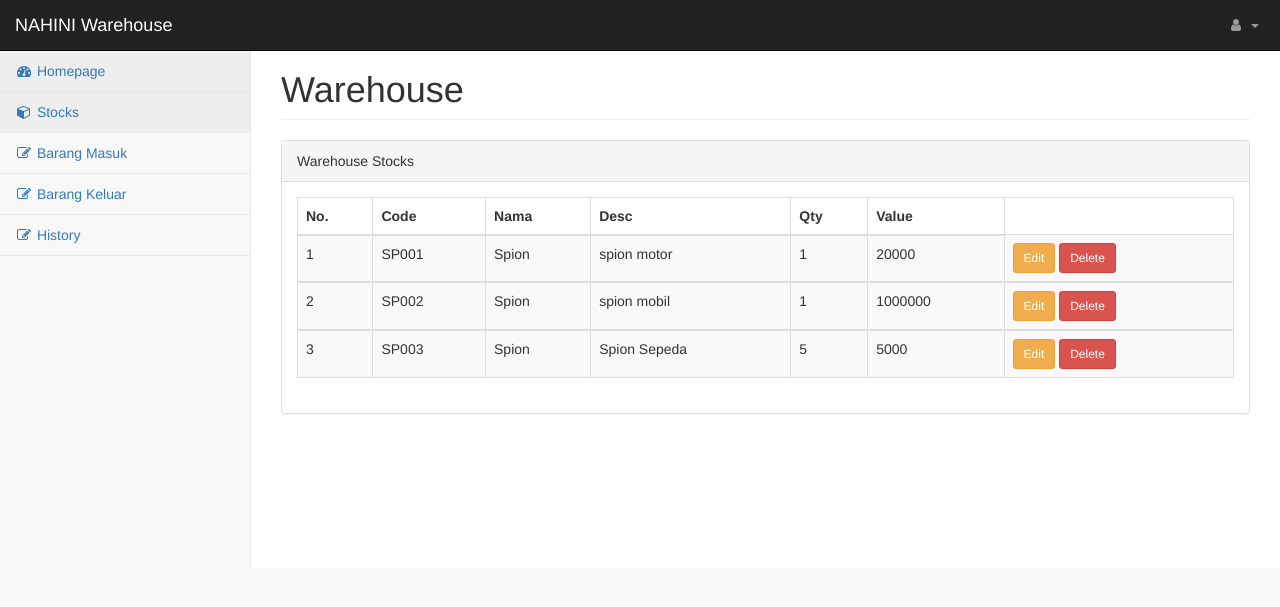
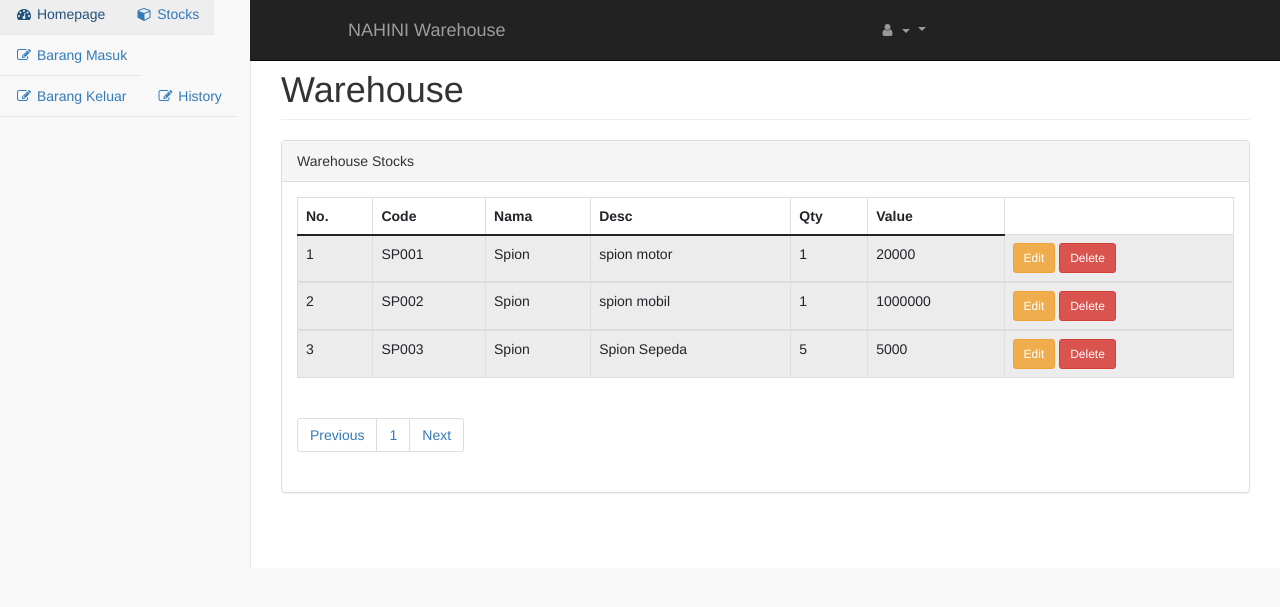
Before and after one commit to Apandex/Webwarehouse, a PHP site: page /pages/stocks.php in a window 1280 px wide. Shown: the top 607 px of the page. Run offline with PHP 8.4, Linux system fonts and the light colour scheme; data comes from the database, SQL or seed files in the repository; some libraries are stand-ins or nearby versions.

Commit message:
pagination

```diff
--- a/pages/stocks.php
+++ b/pages/stocks.php
@@ -9,6 +9,8 @@
   <meta name="author" content="" />
 
   <title>NAHINI Warehouse</title>
+  <link href="https://cdn.jsdelivr.net/npm/bootstrap@5.0.0-beta2/dist/css/bootstrap.min.css" rel="stylesheet"
+            integrity="sha384-BmbxuPwQa2lc/FVzBcNJ7UAyJxM6wuqIj61tLrc4wSX0szH/Ev+nYRRuWlolflfl" crossorigin="anonymous">
 
   <!-- Bootstrap Core CSS -->
   <link href="../css/bootstrap.min.css" rel="stylesheet" />
@@ -102,9 +104,32 @@
                   <tbody>
                     <?php
                     include '../conf/connection.php';
-                    $no = 1;
+
+
+                    $halaman        = isset($_GET['halaman'])?(int)$_GET['halaman'] : 1;
+                    $halaman_awal   = ($halaman > 1) ? ($halaman * 10) - 10 : 0;
+                    $sebelum        = $halaman - 1;
+                    $setelah        = $halaman + 1;
+
+                    // mengambil data dari tabel pegawai untuk ditotal
                     $data = mysqli_query($conn, "select * from inventory");
-                    while ($d = mysqli_fetch_array($data)) {
+
+                    // jumlah data pegawai ditotal
+                    $jumlah_data    = mysqli_num_rows($data);
+
+                    // ceil adalah fungsi pembulatan pada php
+                    $total_halaman  = ceil($jumlah_data / 10);
+
+                    // yang ini mengambil data pengawai untuk ditampilkan dengan fungsi limit
+                    // satu halaman akan ditampilkan paling banyak 10 atau limit 10
+                    $data_inven   = mysqli_query($conn, "select * from inventory limit $halaman_awal, 10");
+
+                    // nomor digunakan untuk penomoran pada kolom no
+                    // karena index dimulai dari angka 0 maka perlu ditambah 1
+                    $no          = $halaman_awal + 1;
+
+
+                    while ($d = mysqli_fetch_array($data_inven)) {
                     ?>
                       <tr>
                         <td><?php echo $no++; ?></td>
@@ -123,6 +148,23 @@
                     }
                 ?>
                 </table>
+                <nav>
+                <ul class="pagination">
+                    <li class="page-item">
+                        <a class="page-link" <?php if($halaman > 1){ echo "href='?halaman=$sebelum'"; } ?>>Previous</a>
+                    </li>
+                    <?php
+                        for($x = 1; $x <= $total_halaman; $x++){
+                    ?>
+                    <li class="page-item"><a class="page-link" href="?halaman=<?php echo $x ?>"> <?php echo $x; ?></a></li>
+                    <?php
+                        }
+                    ?>
+                    <li class="page-item">
+                        <a  class="page-link" <?php  if($halaman < $total_halaman) { echo "href='?halaman=$setelah'"; } ?>>Next</a>
+                    </li>
+                </ul>
+            </nav>
 
               </div>
               <!-- /.panel-body -->
```
